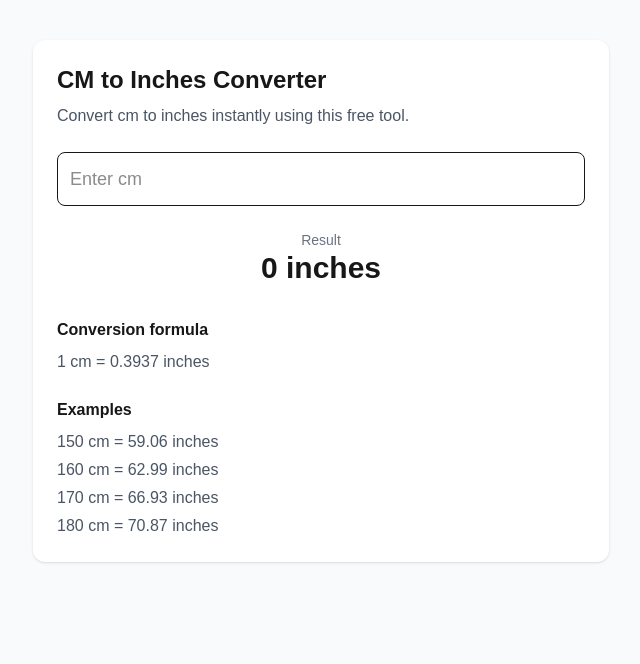
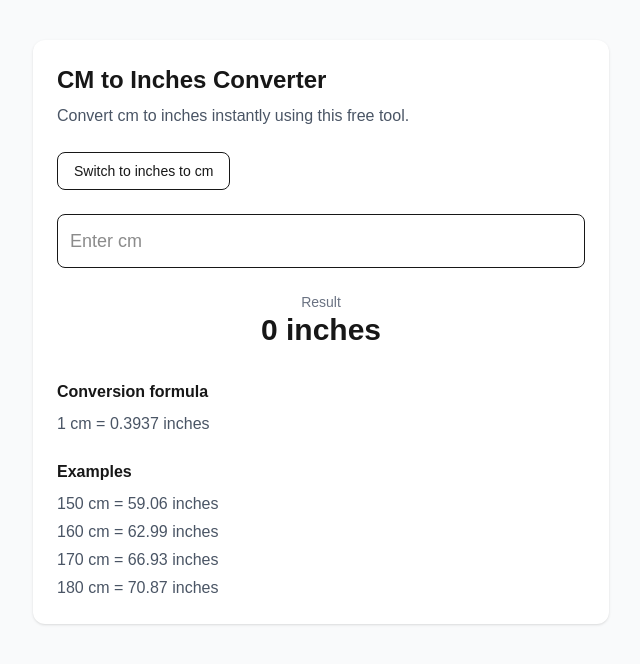
Before and after one commit to larstjessem-a11y/t4atlas, a Next.js app: page /tools/converters/cm-to-inches in a window 1280 px wide. Shown: the top 664 px of the page, without its empty margins (319-959 px from the left). Built offline with nearby package versions, Linux system fonts and the light colour scheme.

Commit message:
add swap functionality

```diff
--- /dev/null
+++ b/app/tools/[category]/[slug]/page.tsx
@@ -0,0 +1,44 @@
+import type { Metadata } from "next";
+import { notFound } from "next/navigation";
+import CmToInchesClient from "../../converters/cm-to-inches/CmToInchesClient";
+import { tools } from "@/data/tools";
+
+type PageProps = {
+  params: Promise<{
+    category: string;
+    slug: string;
+  }>;
+};
+
+export async function generateMetadata({ params }: PageProps): Promise<Metadata> {
+  const { category, slug } = await params;
+
+  const tool = tools.find(
+    (t) => t.category === category && t.slug === slug
+  );
+
+  if (!tool) {
+    return {
+      title: "Tool Not Found | T4 Atlas",
+    };
+  }
+
+  return {
+    title: `${tool.name} | T4 Atlas`,
+    description: `Convert ${tool.unitFrom} to ${tool.unitTo} instantly.`,
+  };
+}
+
+export default async function Page({ params }: PageProps) {
+  const { category, slug } = await params;
+
+  const tool = tools.find(
+    (t) => t.category === category && t.slug === slug
+  );
+
+  if (!tool) {
+    notFound();
+  }
+
+  return <CmToInchesClient tool={tool} />;
+}
--- a/app/tools/converters/cm-to-inches/CmToInchesClient.tsx
+++ b/app/tools/converters/cm-to-inches/CmToInchesClient.tsx
@@ -1,4 +1,5 @@
 "use client";
+import Link from "next/link";
 
 import { useState } from "react";
 
@@ -11,6 +12,7 @@ type Tool = {
   unitTo: string;
   formula: string;
   examples: number[];
+  reverseSlug?: string;
 };
 
 export default function CmToInchesClient({ tool }: { tool?: Tool }) {
@@ -32,6 +34,16 @@ const result = value
         <p className="text-gray-600 mb-6">
           Convert {tool.unitFrom} to {tool.unitTo} instantly using this free tool.
         </p>
+{tool.reverseSlug && (
+  <div className="mb-6">
+    <Link
+      href={`/tools/${tool.category}/${tool.reverseSlug}`}
+      className="inline-block rounded-lg border px-4 py-2 text-sm font-medium hover:bg-gray-50"
+    >
+      Switch to {tool.unitTo} to {tool.unitFrom}
+    </Link>
+  </div>
+)}
 
         <input
           type="number"
--- a/data/tools.ts
+++ b/data/tools.ts
@@ -3,14 +3,22 @@ export const tools = [
     slug: "cm-to-inches",
     name: "CM to Inches Converter",
     category: "converters",
-
     factor: 1 / 2.54,
-
     unitFrom: "cm",
     unitTo: "inches",
-
     formula: "1 cm = 0.3937 inches",
-
     examples: [150, 160, 170, 180],
+    reverseSlug: "inches-to-cm",
+  },
+  {
+    slug: "inches-to-cm",
+    name: "Inches to CM Converter",
+    category: "converters",
+    factor: 2.54,
+    unitFrom: "inches",
+    unitTo: "cm",
+    formula: "1 inch = 2.54 cm",
+    examples: [10, 20, 30, 40],
+    reverseSlug: "cm-to-inches",
   },
 ];
```
